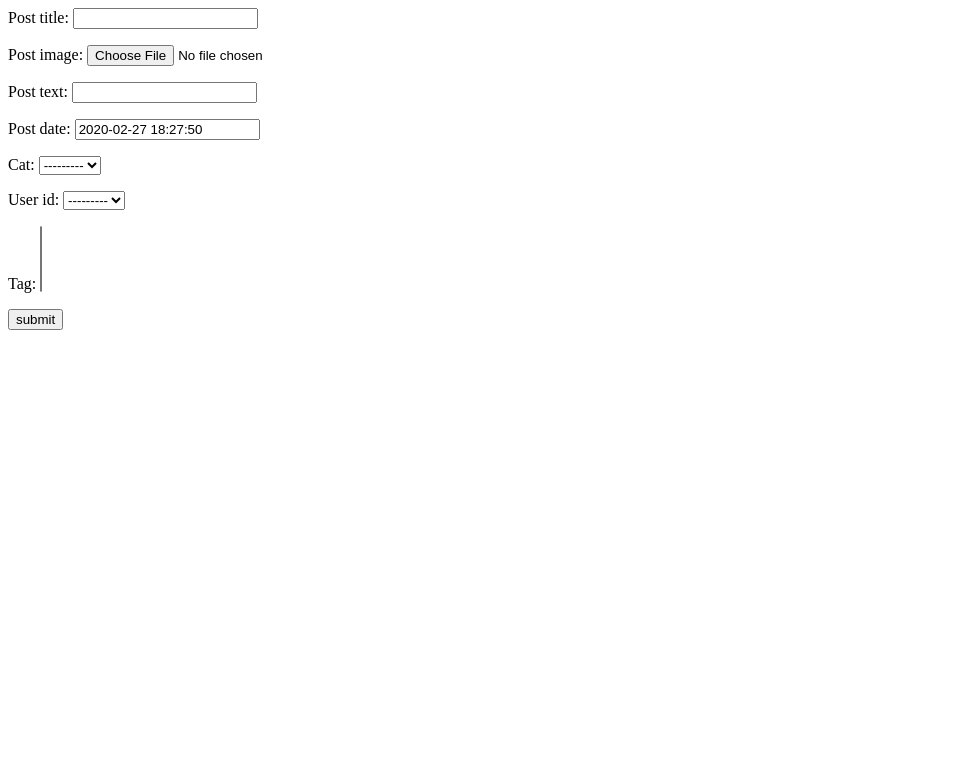
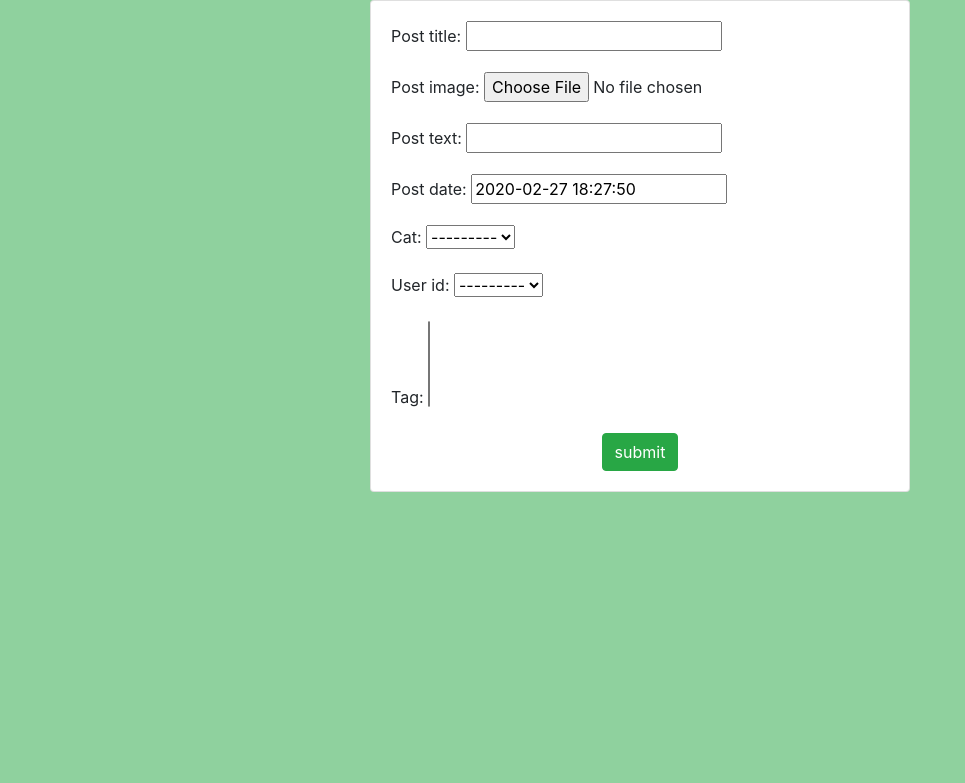
Before and after one commit to emads3/django-blog, a Django app: page /app/addpost/ in a window 1280 px wide. Shown: the top 783 px of the page, without its empty margins (0-965 px from the left). Run offline with Django 3.2, Linux system fonts and the light colour scheme; data that the repository does not hold is empty; some libraries are stand-ins or nearby versions.

Commit message:
add styling to create post page

```diff
--- a/templates/djangoApp/create.html
+++ b/templates/djangoApp/create.html
@@ -1,8 +1,36 @@
-<form method="POST" enctype="multipart/form-data">
- {% csrf_token %}
+<!DOCTYPE html>
+<html>
+<head>
+    <title>Add Post</title>
+    <link rel="stylesheet" href="https://stackpath.bootstrapcdn.com/bootstrap/4.4.1/css/bootstrap.min.css"
+          integrity="sha384-Vkoo8x4CGsO3+Hhxv8T/Q5PaXtkKtu6ug5TOeNV6gBiFeWPGFN9MuhOf23Q9Ifjh" crossorigin="anonymous">
+    <title>Blog</title>
+    <style>
+        body {
+            background-color: #8fd19e;
+        }
+    </style>
+</head>
+<body>
+<form>
+    <div class="container">
+        <div class="row">
+            <div class="col-md-6 m-auto">
+                <div class="card mb-3">
+                    <div class="card-body" id="post">
+                        <form method="POST" enctype="multipart/form-data">
+                            {% csrf_token %}
+                            {{ post_form.as_p }}
 
- {{ post_form.as_p }}
-
- <button type="submit" class="btn bin-primary">submit</button>
-
+                            <center>
+                                <button type="submit" class="btn btn-success">submit</button>
+                            </center>
+                        </form>
+                    </div>
+                </div>
+            </div>
+        </div>
+    </div>
 </form>
+</body>
+</html>
```
